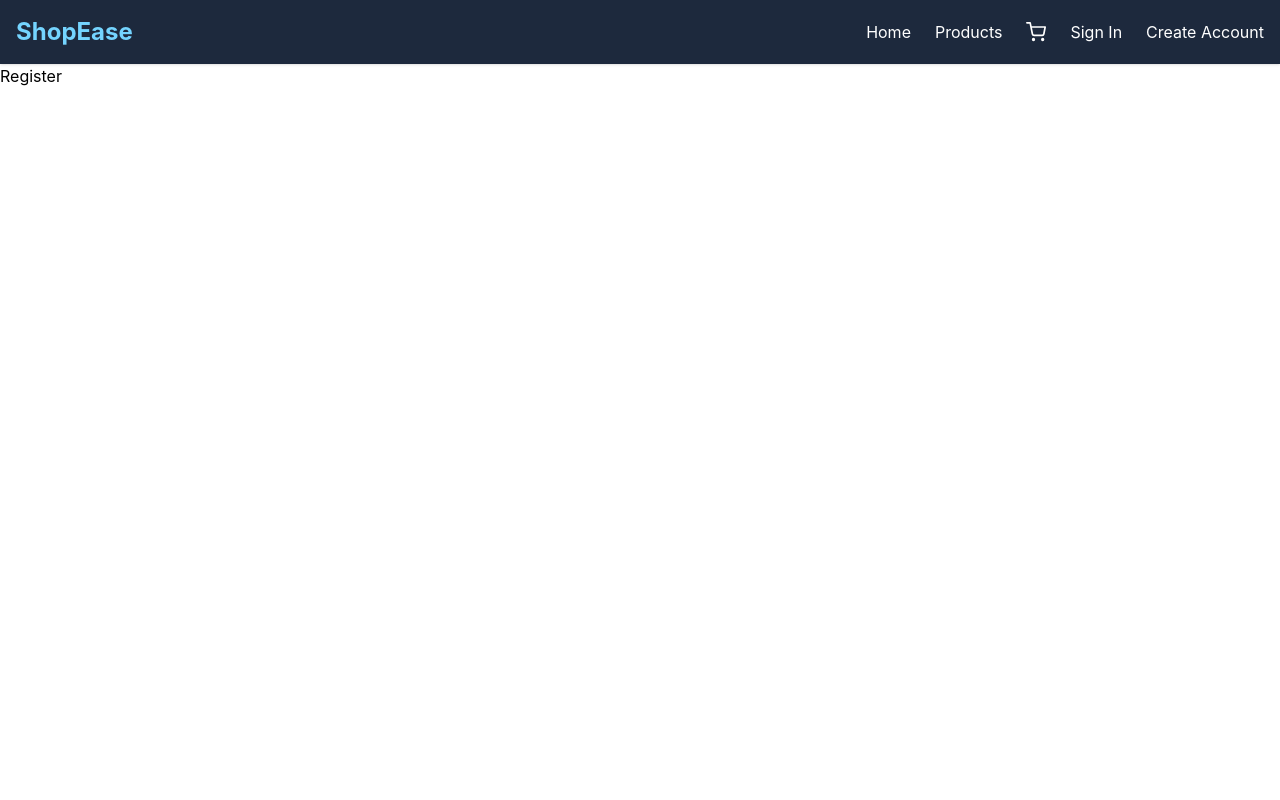
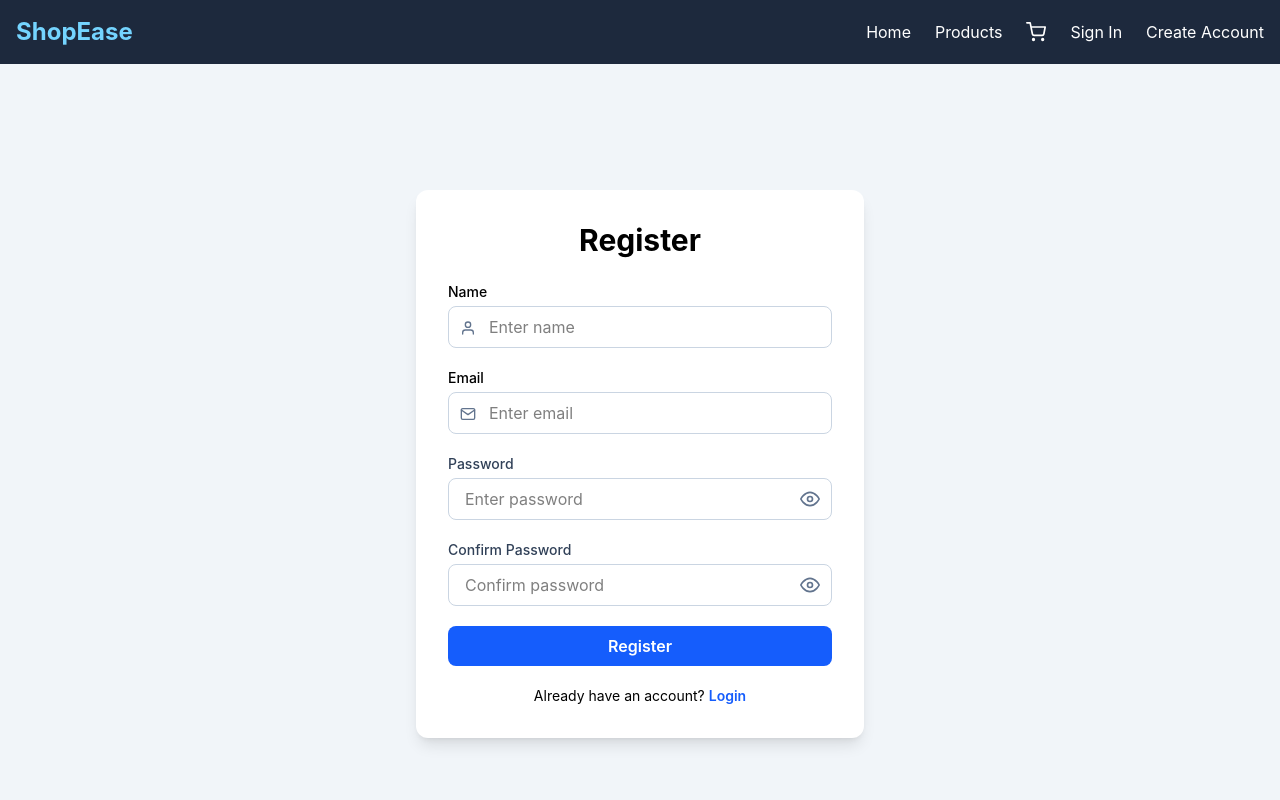
Before and after one commit to Bonica-rose/mern-ecommerce-frontend, a React (Vite) app: page /register in a window 1280 px wide. Shown: the top 800 px of the page. Built offline with nearby package versions, Linux system fonts and the light colour scheme; no server answers.

Commit message:
authentication added

```diff
--- a/src/components/Footer.jsx
+++ b/src/components/Footer.jsx
@@ -2,7 +2,7 @@ import { Link } from "react-router-dom";
 
 const Footer = () => {
   return (
-    <footer className="mt-12 border-t border-slate-800 bg-slate-800 text-white">
+    <footer className="border-t border-slate-800 bg-slate-800 text-white">
       <div className="mx-auto flex max-w-7xl flex-col items-center justify-between gap-4 px-6 py-6 text-sm md:flex-row">
         <p>© {new Date().getFullYear()} ShopEase. All rights reserved.</p>
 
--- /dev/null
+++ b/src/components/PasswordInput.jsx
@@ -0,0 +1,50 @@
+import { useState } from "react";
+import { FiEye, FiEyeOff } from "react-icons/fi";
+
+const PasswordInput = ({
+    label,
+    name,
+    register,
+    error,
+    placeholder = "Enter password",
+}) => {
+    const [showPassword, setShowPassword] = useState(false);
+
+    return (
+        <div className="space-y-1">
+            <label
+                htmlFor={name}
+                className="block text-sm font-medium text-slate-700"
+            >
+                {label}
+            </label>
+
+            <div className="relative">
+                <input
+                id={name}
+                type={showPassword ? "text" : "password"}
+                placeholder={placeholder}
+                {...register(name)}
+                className={`w-full rounded-lg border px-4 py-2 pr-11 outline-none transition
+                ${
+                    error
+                    ? "border-red-500 focus:ring-2 focus:ring-red-400"
+                    : "border-slate-300 focus:border-blue-500 focus:ring-2 focus:ring-blue-400"
+                }`}
+                />
+
+                <button
+                type="button"
+                onClick={() => setShowPassword((prev) => !prev)}
+                className="absolute inset-y-0 right-3 flex items-center text-slate-500 hover:text-slate-700"
+                >
+                {showPassword ? <FiEyeOff size={20} /> : <FiEye size={20} />}
+                </button>
+            </div>
+
+            {error && <p className="text-sm text-red-600">{error.message}</p>}
+        </div>
+    );
+}
+
+export default PasswordInput;
--- a/src/layouts/AdminLayout.jsx
+++ b/src/layouts/AdminLayout.jsx
@@ -1,8 +1,17 @@
 import { Outlet } from "react-router-dom";
+import { useEffect } from "react";
+import { useDispatch } from "react-redux";
 import Sidebar from "../components/admin/Sidebar";
 import Topbar from "../components/admin/Topbar";
+import { fetchCurrentUser } from "../features/auth/authThunks";
 
 const AdminLayout = () => {
+    const dispatch = useDispatch();
+
+    useEffect(() => {
+        dispatch(fetchCurrentUser());
+    }, [dispatch]);
+
     return (
         <div className="min-h-screen flex bg-gray-100">
         <Sidebar />
--- a/src/layouts/MainLayout.jsx
+++ b/src/layouts/MainLayout.jsx
@@ -1,8 +1,17 @@
 import { Outlet } from "react-router-dom";
+import { useEffect } from "react";
+import { useDispatch } from "react-redux";
 import Navbar from "../components/Navbar";
 import Footer from "../components/Footer";
+import { fetchCurrentUser } from "../features/auth/authThunks";
 
 const MainLayout = () => {
+  const dispatch = useDispatch();
+
+  useEffect(() => {
+    dispatch(fetchCurrentUser());
+  }, [dispatch]);
+
   return (
     <>
       <Navbar />
@@ -12,6 +21,6 @@ const MainLayout = () => {
       <Footer />
     </>
   );
-}
+};
 
 export default MainLayout;
--- a/src/main.jsx
+++ b/src/main.jsx
@@ -7,7 +7,7 @@ import { Provider } from "react-redux";
 import PageLoader from "./components/loaders/PageLoader";
 import { router } from "./router/router";
 import { store } from "./app/store";
-import './index.css'
+import './index.css';
 
 createRoot(document.getElementById("root")).render(
   <StrictMode>
--- a/src/pages/Public/Login.jsx
+++ b/src/pages/Public/Login.jsx
@@ -1,9 +1,95 @@
-import React from 'react'
+import { Link, useNavigate } from "react-router-dom";
+import { FiMail, FiLock } from "react-icons/fi";
+
+import { useForm } from "react-hook-form";
+import { yupResolver } from "@hookform/resolvers/yup";
+
+import { useDispatch, useSelector } from "react-redux";
+
+import { login } from "../../features/auth/authThunks";
+import { loginSchema } from "../../schemas/authSchema";
+
+import PasswordInput from "../../components/PasswordInput";
 
 const Login = () => {
+  const dispatch = useDispatch();
+  const navigate = useNavigate();
+
+  const { loading } = useSelector((state) => state.auth);
+
+  const {
+    register,
+    handleSubmit,
+    formState: { errors },
+  } = useForm({
+    resolver: yupResolver(loginSchema),
+  });
+
+  const onSubmit = async (data) => {
+    const result = await dispatch(login(data));
+
+    if (login.fulfilled.match(result)) {
+      navigate("/");
+    }
+  };
+
   return (
-    <div>Login</div>
-  )
+    <div className="flex min-h-screen items-center justify-center bg-slate-100 px-4">
+      <div className="w-full max-w-md rounded-xl bg-white p-8 shadow-lg">
+        <h1 className="mb-6 text-center text-3xl font-bold">Login</h1>
+
+        <form onSubmit={handleSubmit(onSubmit)} className="space-y-5">
+          {/* Email */}
+
+          <div>
+            <label className="mb-1 block text-sm font-medium">Email</label>
+
+            <div className="relative">
+              <FiMail className="absolute left-3 top-3.5 text-slate-500" />
+
+              <input
+                type="email"
+                placeholder="Enter email"
+                {...register("email")}
+                className="w-full rounded-lg border border-slate-300 py-2 pl-10 pr-3 outline-none focus:border-blue-500"
+              />
+            </div>
+
+            {errors.email && (
+              <p className="mt-1 text-sm text-red-600">
+                {errors.email.message}
+              </p>
+            )}
+          </div>
+
+          {/* Password */}
+
+          <PasswordInput
+            label="Password"
+            name="password"
+            register={register}
+            error={errors.password}
+            placeholder="Enter password"
+          />
+
+          <button
+            type="submit"
+            disabled={loading}
+            className="w-full rounded-lg bg-blue-600 py-2 font-semibold text-white hover:bg-blue-700 disabled:opacity-60"
+          >
+            {loading ? "Logging in..." : "Login"}
+          </button>
+
+          <p className="text-center text-sm">
+            Don't have an account?{" "}
+            <Link to="/register" className="font-semibold text-blue-600">
+              Register
+            </Link>
+          </p>
+        </form>
+      </div>
+    </div>
+  );
 }
 
-export default Login
+export default Login;
--- a/src/pages/Public/Register.jsx
+++ b/src/pages/Public/Register.jsx
@@ -1,9 +1,124 @@
-import React from 'react'
+import { Link, useNavigate } from "react-router-dom";
+import { FiMail, FiUser } from "react-icons/fi";
+
+import { useDispatch, useSelector } from "react-redux";
+
+import { useForm } from "react-hook-form";
+import { yupResolver } from "@hookform/resolvers/yup";
+
+import PasswordInput from "../../components/PasswordInput";
+
+import { register as registerUser } from "../../features/auth/authThunks";
+import { registerSchema } from "../../schemas/authSchema";
 
 const Register = () => {
+  const dispatch = useDispatch();
+  const navigate = useNavigate();
+
+  const { loading } = useSelector((state) => state.auth);
+
+  const {
+    register,
+    handleSubmit,
+    formState: { errors },
+  } = useForm({
+    resolver: yupResolver(registerSchema),
+  });
+
+  const onSubmit = async (data) => {
+    delete data.confirmPassword;
+
+    const result = await dispatch(registerUser(data));
+
+    if (registerUser.fulfilled.match(result)) {
+      navigate("/login");
+    }
+  };
+
   return (
-    <div>Register</div>
-  )
-}
+    <div className="py-9 flex min-h-screen items-center justify-center bg-slate-100 px-4">
+      <div className="w-full max-w-md rounded-xl bg-white p-8 shadow-lg">
+        <h1 className="mb-6 text-center text-3xl font-bold">Register</h1>
 
-export default Register
+        <form onSubmit={handleSubmit(onSubmit)} className="space-y-5">
+          {/* Name */}
+
+          <div>
+            <label className="mb-1 block text-sm font-medium">Name</label>
+
+            <div className="relative">
+              <FiUser className="absolute left-3 top-3.5 text-slate-500" />
+
+              <input
+                type="text"
+                placeholder="Enter name"
+                {...register("name")}
+                className="w-full rounded-lg border border-slate-300 py-2 pl-10 pr-3 outline-none focus:border-blue-500"
+              />
+            </div>
+
+            {errors.name && (
+              <p className="mt-1 text-sm text-red-600">{errors.name.message}</p>
+            )}
+          </div>
+
+          {/* Email */}
+
+          <div>
+            <label className="mb-1 block text-sm font-medium">Email</label>
+
+            <div className="relative">
+              <FiMail className="absolute left-3 top-3.5 text-slate-500" />
+
+              <input
+                type="email"
+                placeholder="Enter email"
+                {...register("email")}
+                className="w-full rounded-lg border border-slate-300 py-2 pl-10 pr-3 outline-none focus:border-blue-500"
+              />
+            </div>
+
+            {errors.email && (
+              <p className="mt-1 text-sm text-red-600">
+                {errors.email.message}
+              </p>
+            )}
+          </div>
+
+          <PasswordInput
+            label="Password"
+            name="password"
+            register={register}
+            error={errors.password}
+            placeholder="Enter password"
+          />
+
+          <PasswordInput
+            label="Confirm Password"
+            name="confirmPassword"
+            register={register}
+            error={errors.confirmPassword}
+            placeholder="Confirm password"
+          />
+
+          <button
+            type="submit"
+            disabled={loading}
+            className="w-full rounded-lg bg-blue-600 py-2 font-semibold text-white hover:bg-blue-700 disabled:opacity-60"
+          >
+            {loading ? "Creating Account..." : "Register"}
+          </button>
+
+          <p className="text-center text-sm">
+            Already have an account?{" "}
+            <Link to="/login" className="font-semibold text-blue-600">
+              Login
+            </Link>
+          </p>
+        </form>
+      </div>
+    </div>
+  );
+};
+
+export default Register;
--- /dev/null
+++ b/src/schemas/authSchema.js
@@ -0,0 +1,37 @@
+import * as yup from "yup";
+
+export const loginSchema=yup.object({
+
+    email:yup
+        .string()
+        .email()
+        .required('Email is required'),
+
+    password:yup
+        .string()
+        .required('Password is required')
+
+});
+
+export const registerSchema=yup.object({
+
+    name:yup
+        .string()
+        .required('Name is required'),
+
+    email:yup
+        .string()
+        .email()
+        .required('Email is required'),
+
+    password:yup
+        .string()
+        .min(6)
+        .required('Password is required'),
+
+    confirmPassword:yup
+        .string()
+        .oneOf([yup.ref("password")],"Passwords must match")
+        .required('Confirm Password is required')
+
+});
```
Also changed, not shown: src/app/axios.js (+6 -4 lines), src/components/Navbar.jsx (+11 -2 lines). Lines whose indentation alone changed are shown as unchanged.
